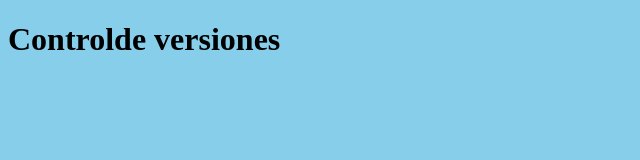
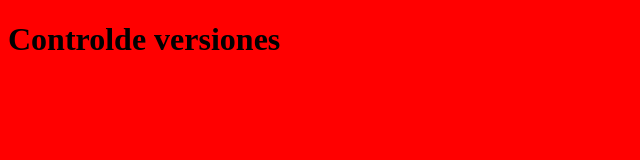
Before and after one commit to FabrizioMaggiaiuolo/TP_SO_I4_104, a plain HTML site: page index.html in a window 1280 px wide. Shown: the whole page, without its empty margins (0-640 px from the left). Drawn offline with Linux system fonts and the light colour scheme.

Commit message:
ALFA PUNTO 4

```diff
--- a/estilo.css
+++ b/estilo.css
@@ -2,5 +2,5 @@
 margin:100px;
 }
 body {
-background:skyblue;
+background:RED;
 }
```
Also changed, not shown: favicon.ico (added).
